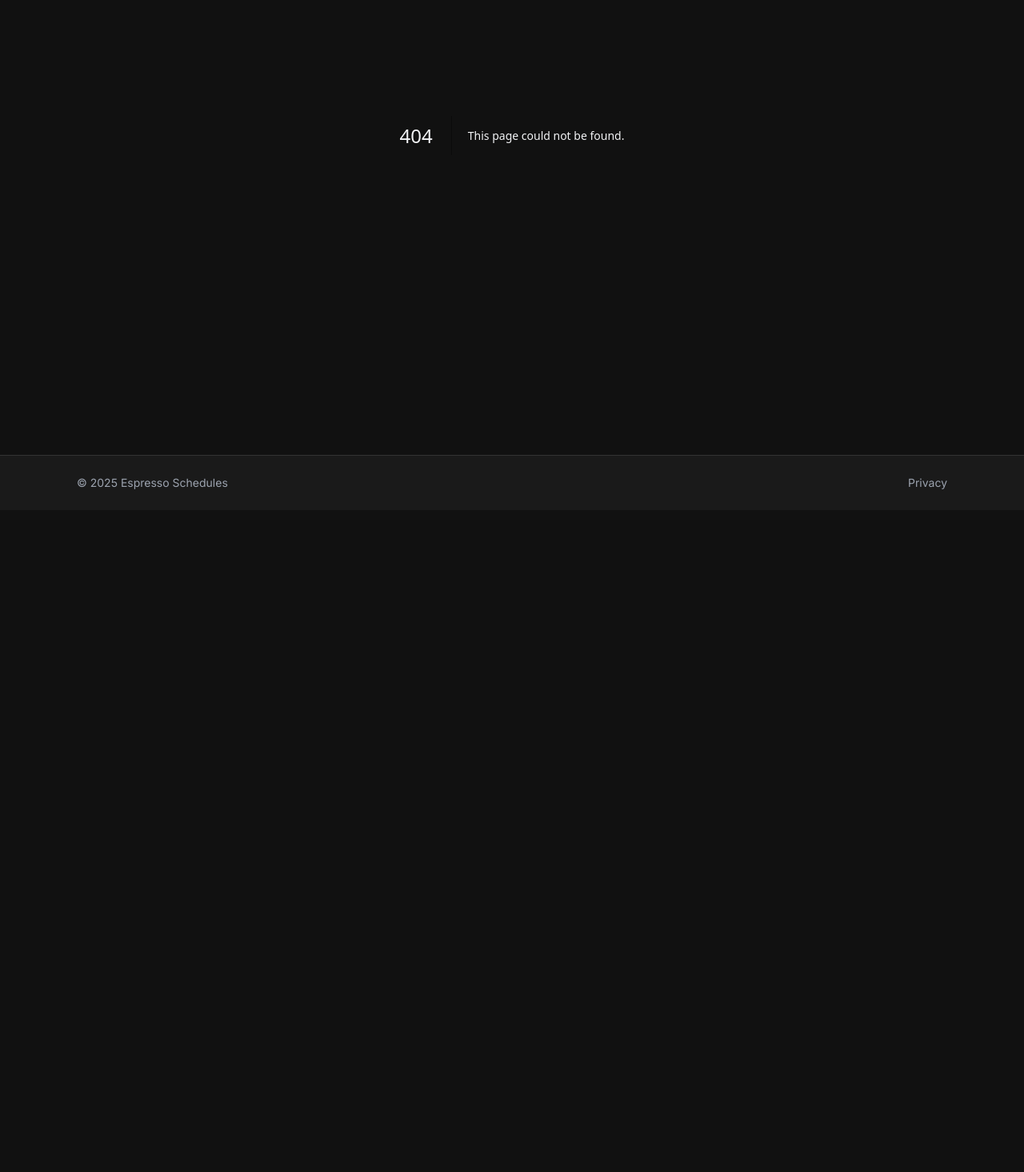
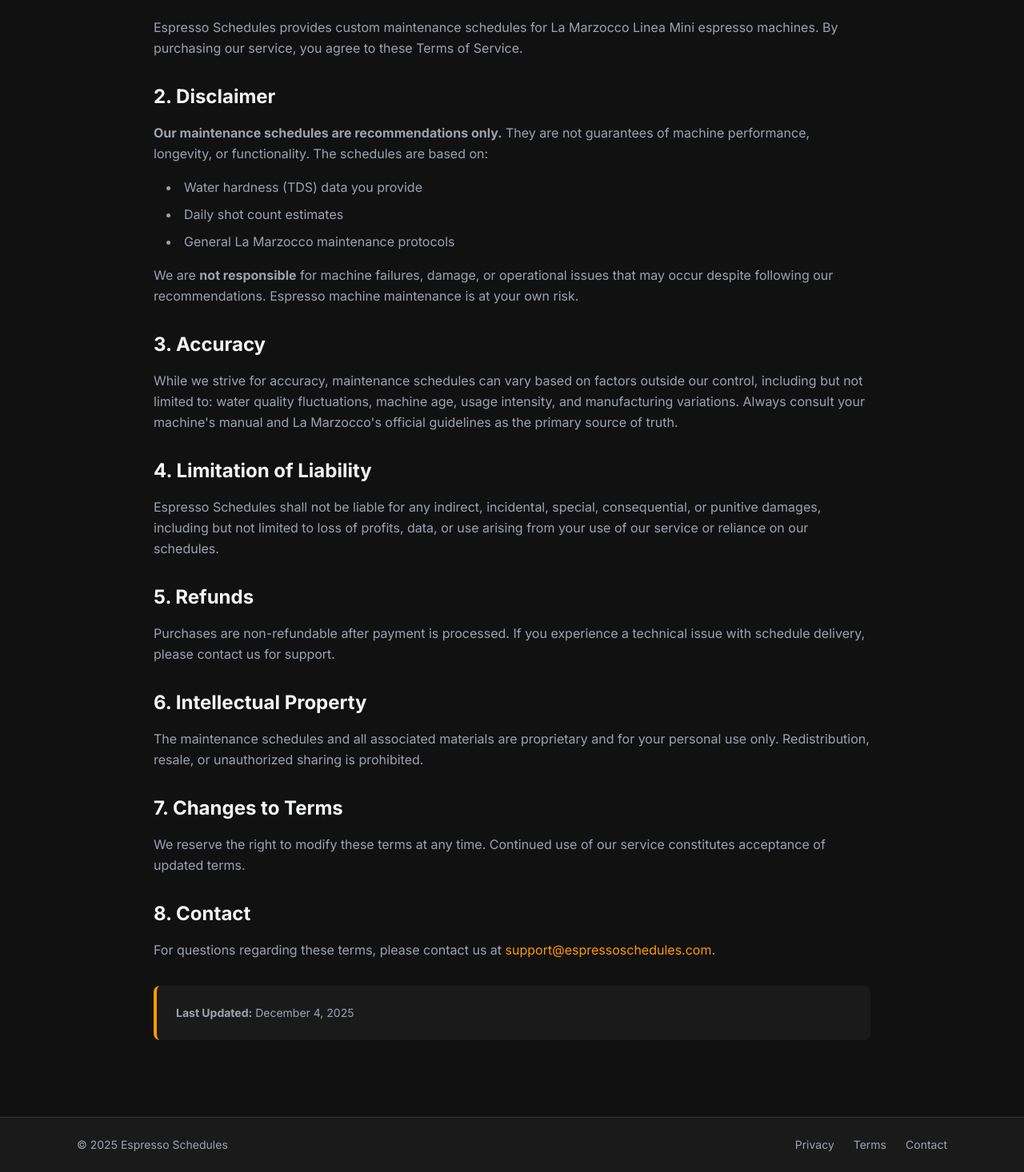
Before and after one commit to ThatMovieGuyOriginal/espresso-smoke-test, a Next.js app: page /tos in a window 1280 px wide. Before the commit this address had no page. Shown: the part 231-1697 px from the top of the page at 80% size. Before the commit the page ends 869 px from the top, so only its background shows below. Built offline with nearby package versions, Linux system fonts and the light colour scheme.

Commit message:
feat: add Terms of Service, Contact page, and footer navigation - legal coverage + support ready

```diff
--- /dev/null
+++ b/app/contact/page.tsx
@@ -0,0 +1,60 @@
+import Link from 'next/link'
+
+export default function Contact() {
+  return (
+    <section className="container-custom py-16 md:py-24">
+      <div className="max-w-2xl mx-auto text-center">
+        <h1 className="text-5xl md:text-6xl font-extrabold text-text-primary mb-6">
+          Get in Touch
+        </h1>
+        <p className="text-lg text-text-secondary mb-12 leading-relaxed">
+          Have questions about your custom maintenance schedule or need support?
+          We're here to help.
+        </p>
+
+        <div className="bg-dark-surface border border-dark-border rounded-lg p-12 space-y-8">
+          <div>
+            <h2 className="text-2xl font-bold text-text-primary mb-4">Email</h2>
+            <a
+              href="mailto:support@espressoschedules.com"
+              className="text-2xl text-accent-orange hover:text-accent-orange-hover font-bold transition-colors"
+            >
+              support@espressoschedules.com
+            </a>
+            <p className="text-text-secondary mt-2">
+              We typically respond within 24 hours during business days.
+            </p>
+          </div>
+
+          <div className="border-t border-dark-border pt-8">
+            <h2 className="text-2xl font-bold text-text-primary mb-4">Response Times</h2>
+            <ul className="text-text-secondary space-y-2 text-left max-w-md mx-auto">
+              <li>✓ Schedule delivery issues: 24 hours</li>
+              <li>✓ Technical support: 24-48 hours</li>
+              <li>✓ General inquiries: 48 hours</li>
+            </ul>
+          </div>
+
+          <div className="border-t border-dark-border pt-8">
+            <h2 className="text-2xl font-bold text-text-primary mb-4">What We Help With</h2>
+            <ul className="text-text-secondary space-y-2 text-left max-w-md mx-auto">
+              <li>✓ Schedule delivery or import issues</li>
+              <li>✓ Questions about your maintenance calendar</li>
+              <li>✓ Technical support and troubleshooting</li>
+              <li>✓ Refund requests or order issues</li>
+            </ul>
+          </div>
+        </div>
+
+        <div className="mt-12">
+          <Link
+            href="/"
+            className="inline-block text-accent-orange hover:text-accent-orange-hover transition-colors"
+          >
+            ← Back to Home
+          </Link>
+        </div>
+      </div>
+    </section>
+  )
+}
--- /dev/null
+++ b/app/tos/page.tsx
@@ -0,0 +1,95 @@
+export default function TermsOfService() {
+  return (
+    <section className="container-custom py-16 md:py-24">
+      <div className="max-w-4xl mx-auto">
+        <h1 className="text-5xl md:text-6xl font-extrabold text-text-primary mb-12">
+          Terms of Service
+        </h1>
+
+        <div className="space-y-8 text-text-secondary leading-relaxed">
+          <div>
+            <h2 className="text-2xl font-bold text-text-primary mb-4">1. Overview</h2>
+            <p>
+              Espresso Schedules provides custom maintenance schedules for La Marzocco Linea Mini espresso machines.
+              By purchasing our service, you agree to these Terms of Service.
+            </p>
+          </div>
+
+          <div>
+            <h2 className="text-2xl font-bold text-text-primary mb-4">2. Disclaimer</h2>
+            <p className="mb-4">
+              <strong>Our maintenance schedules are recommendations only.</strong> They are not guarantees of machine performance,
+              longevity, or functionality. The schedules are based on:
+            </p>
+            <ul className="list-disc list-inside space-y-2 ml-4">
+              <li>Water hardness (TDS) data you provide</li>
+              <li>Daily shot count estimates</li>
+              <li>General La Marzocco maintenance protocols</li>
+            </ul>
+            <p className="mt-4">
+              We are <strong>not responsible</strong> for machine failures, damage, or operational issues that may occur
+              despite following our recommendations. Espresso machine maintenance is at your own risk.
+            </p>
+          </div>
+
+          <div>
+            <h2 className="text-2xl font-bold text-text-primary mb-4">3. Accuracy</h2>
+            <p>
+              While we strive for accuracy, maintenance schedules can vary based on factors outside our control, including
+              but not limited to: water quality fluctuations, machine age, usage intensity, and manufacturing variations.
+              Always consult your machine's manual and La Marzocco's official guidelines as the primary source of truth.
+            </p>
+          </div>
+
+          <div>
+            <h2 className="text-2xl font-bold text-text-primary mb-4">4. Limitation of Liability</h2>
+            <p>
+              Espresso Schedules shall not be liable for any indirect, incidental, special, consequential, or punitive damages,
+              including but not limited to loss of profits, data, or use arising from your use of our service or reliance on our schedules.
+            </p>
+          </div>
+
+          <div>
+            <h2 className="text-2xl font-bold text-text-primary mb-4">5. Refunds</h2>
+            <p>
+              Purchases are non-refundable after payment is processed. If you experience a technical issue with schedule delivery,
+              please contact us for support.
+            </p>
+          </div>
+
+          <div>
+            <h2 className="text-2xl font-bold text-text-primary mb-4">6. Intellectual Property</h2>
+            <p>
+              The maintenance schedules and all associated materials are proprietary and for your personal use only.
+              Redistribution, resale, or unauthorized sharing is prohibited.
+            </p>
+          </div>
+
+          <div>
+            <h2 className="text-2xl font-bold text-text-primary mb-4">7. Changes to Terms</h2>
+            <p>
+              We reserve the right to modify these terms at any time. Continued use of our service constitutes acceptance of updated terms.
+            </p>
+          </div>
+
+          <div>
+            <h2 className="text-2xl font-bold text-text-primary mb-4">8. Contact</h2>
+            <p>
+              For questions regarding these terms, please contact us at{' '}
+              <a href="mailto:support@espressoschedules.com" className="text-accent-orange hover:text-accent-orange-hover">
+                support@espressoschedules.com
+              </a>
+              .
+            </p>
+          </div>
+
+          <div className="bg-dark-surface border-l-4 border-accent-orange rounded-lg p-6 mt-12">
+            <p className="text-sm">
+              <strong>Last Updated:</strong> December 4, 2025
+            </p>
+          </div>
+        </div>
+      </div>
+    </section>
+  )
+}
--- a/components/Footer.tsx
+++ b/components/Footer.tsx
@@ -3,11 +3,17 @@
 export default function Footer() {
   return (
     <footer className="w-full border-t border-dark-border bg-dark-surface text-text-secondary">
-      <div className="container-custom py-6 flex items-center justify-between">
+      <div className="container-custom py-6 flex flex-col md:flex-row items-center justify-between gap-4">
         <p className="text-sm">© {new Date().getFullYear()} Espresso Schedules</p>
-        <nav className="text-sm">
-          <Link href="/privacy" className="hover:underline">
+        <nav className="text-sm flex gap-6">
+          <Link href="/privacy" className="hover:text-accent-orange transition-colors">
             Privacy
+          </Link>
+          <Link href="/tos" className="hover:text-accent-orange transition-colors">
+            Terms
+          </Link>
+          <Link href="/contact" className="hover:text-accent-orange transition-colors">
+            Contact
           </Link>
         </nav>
       </div>
```
